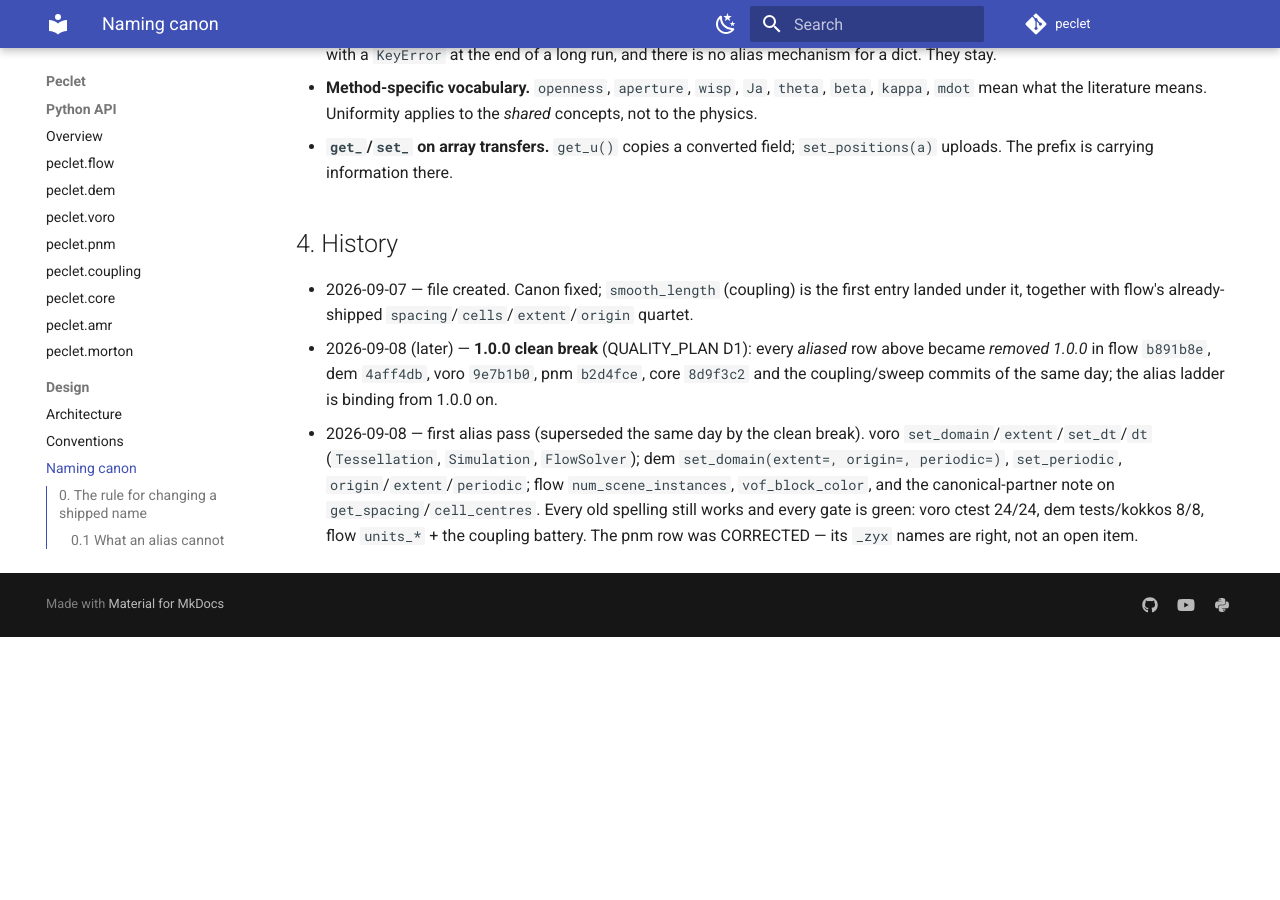
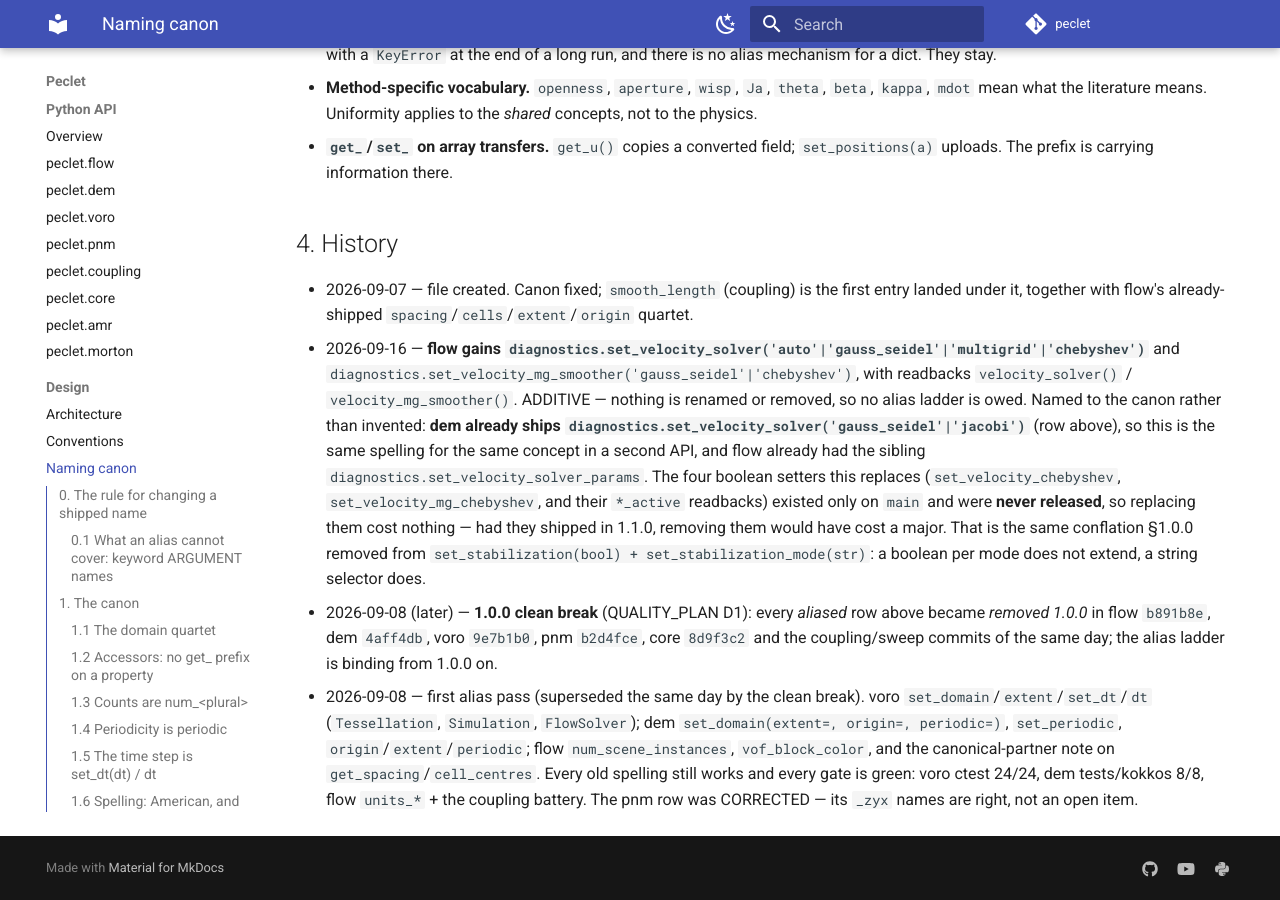
Before and after one commit to computational-chemical-engineering/peclet, an MkDocs documentation site: the page built from docs/NAMING.md, in a window 1280 px wide and 900 px high, scrolled down 9421 px. Built offline with MkDocs 1.6.1 and Material for MkDocs 9.7.7, drawn with Linux system fonts in a browser that asks for light colours; comment, search, counter and statistics services are not loaded; before the commit the page ends 10058 px from its top, so only the background shows below that.

Commit message:
naming: flow's momentum-solver selector, spelled as dem already spells it
diagnostics.set_velocity_solver('auto'|'gauss_seidel'|'multigrid'|'chebyshev') and
set_velocity_mg_smoother('gauss_seidel'|'chebyshev'), replacing four boolean setters
added earlier today.

The user's point: a boolean per mode does not extend without breaking the API, a
string selector does. This register already agreed -- the 1.0.0 clean break collapsed
set_stabilization(bool) + set_stabilization_mode(str) into one string selector for
exactly that reason, and I had reintroduced the pattern it removed.

Named to the canon rather than invented: dem ships
diagnostics.set_velocity_solver('gauss_seidel'|'jacobi') already, so this is one
spelling for one concept across two APIs, and flow already carried the sibling
set_velocity_solver_params. The booleans were never released, so the swap cost
nothing; after 1.1.0 it would have cost a major.

Co-Authored-By: Claude Opus 5 <noreply@anthropic.com>
Claude-Session: https://claude.ai/code/session_015oTxBzztjajN9wPUYRPWaL

```diff
--- a/docs/NAMING.md
+++ b/docs/NAMING.md
@@ -241,6 +241,18 @@ in array order**, and never add a bare `origin`/`spacing` beside it in the other
 
 - 2026-09-07 — file created. Canon fixed; `smooth_length` (coupling) is the first entry landed under
   it, together with flow's already-shipped `spacing`/`cells`/`extent`/`origin` quartet.
+- 2026-09-16 — **flow gains `diagnostics.set_velocity_solver('auto'|'gauss_seidel'|'multigrid'|'chebyshev')`**
+  and `diagnostics.set_velocity_mg_smoother('gauss_seidel'|'chebyshev')`, with readbacks
+  `velocity_solver()` / `velocity_mg_smoother()`. ADDITIVE — nothing is renamed or removed, so no
+  alias ladder is owed. Named to the canon rather than invented: **dem already ships
+  `diagnostics.set_velocity_solver('gauss_seidel'|'jacobi')`** (row above), so this is the same
+  spelling for the same concept in a second API, and flow already had the sibling
+  `diagnostics.set_velocity_solver_params`. The four boolean setters this replaces
+  (`set_velocity_chebyshev`, `set_velocity_mg_chebyshev`, and their `*_active` readbacks) existed
+  only on `main` and were **never released**, so replacing them cost nothing — had they shipped in
+  1.1.0, removing them would have cost a major. That is the same conflation §1.0.0 removed from
+  `set_stabilization(bool) + set_stabilization_mode(str)`: a boolean per mode does not extend, a
+  string selector does.
 - 2026-09-08 (later) — **1.0.0 clean break** (QUALITY_PLAN D1): every *aliased* row above became
   *removed 1.0.0* in flow `b891b8e`, dem `4aff4db`, voro `9e7b1b0`, pnm `b2d4fce`, core `8d9f3c2`
   and the coupling/sweep commits of the same day; the alias ladder is binding from 1.0.0 on.
```
